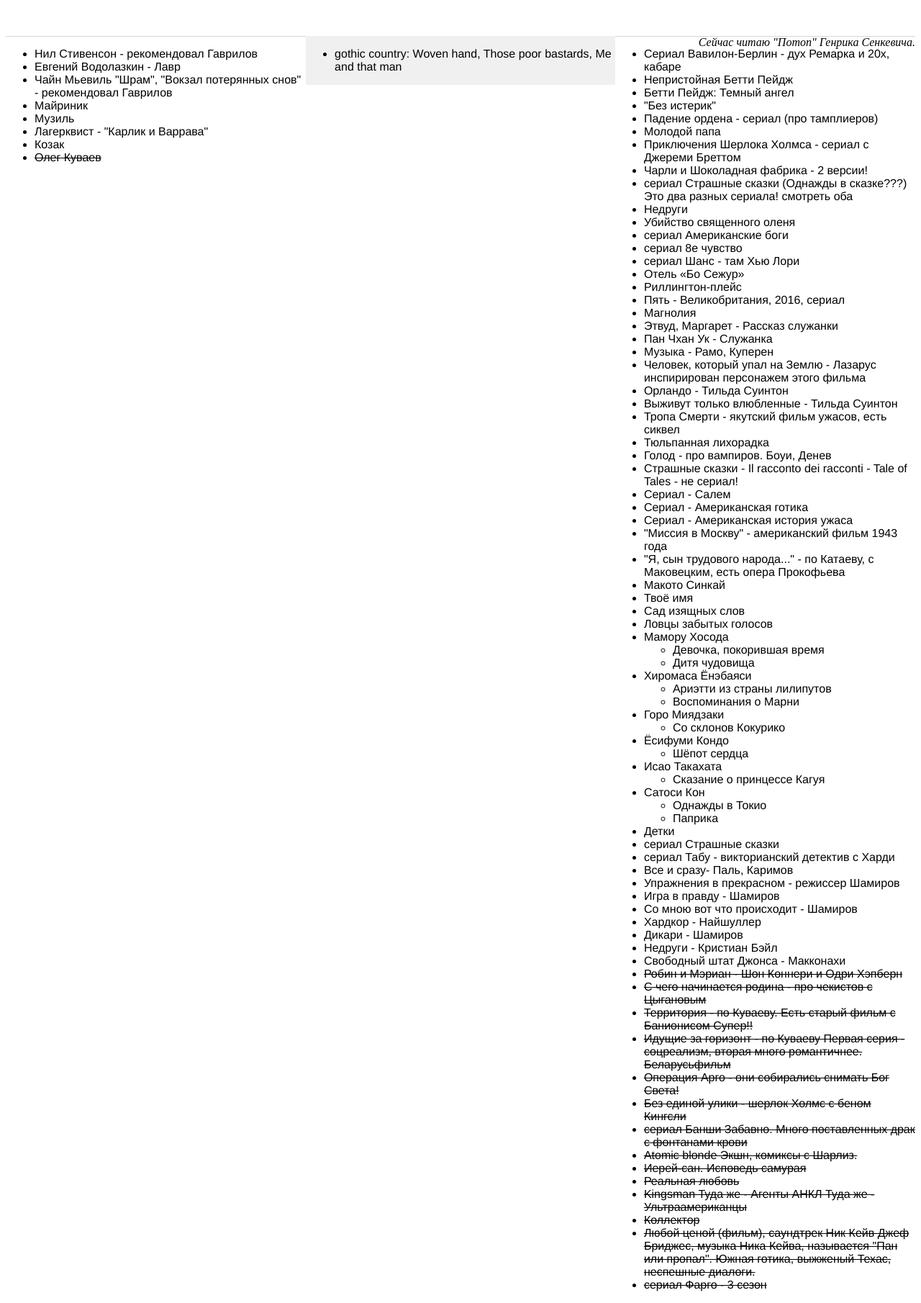
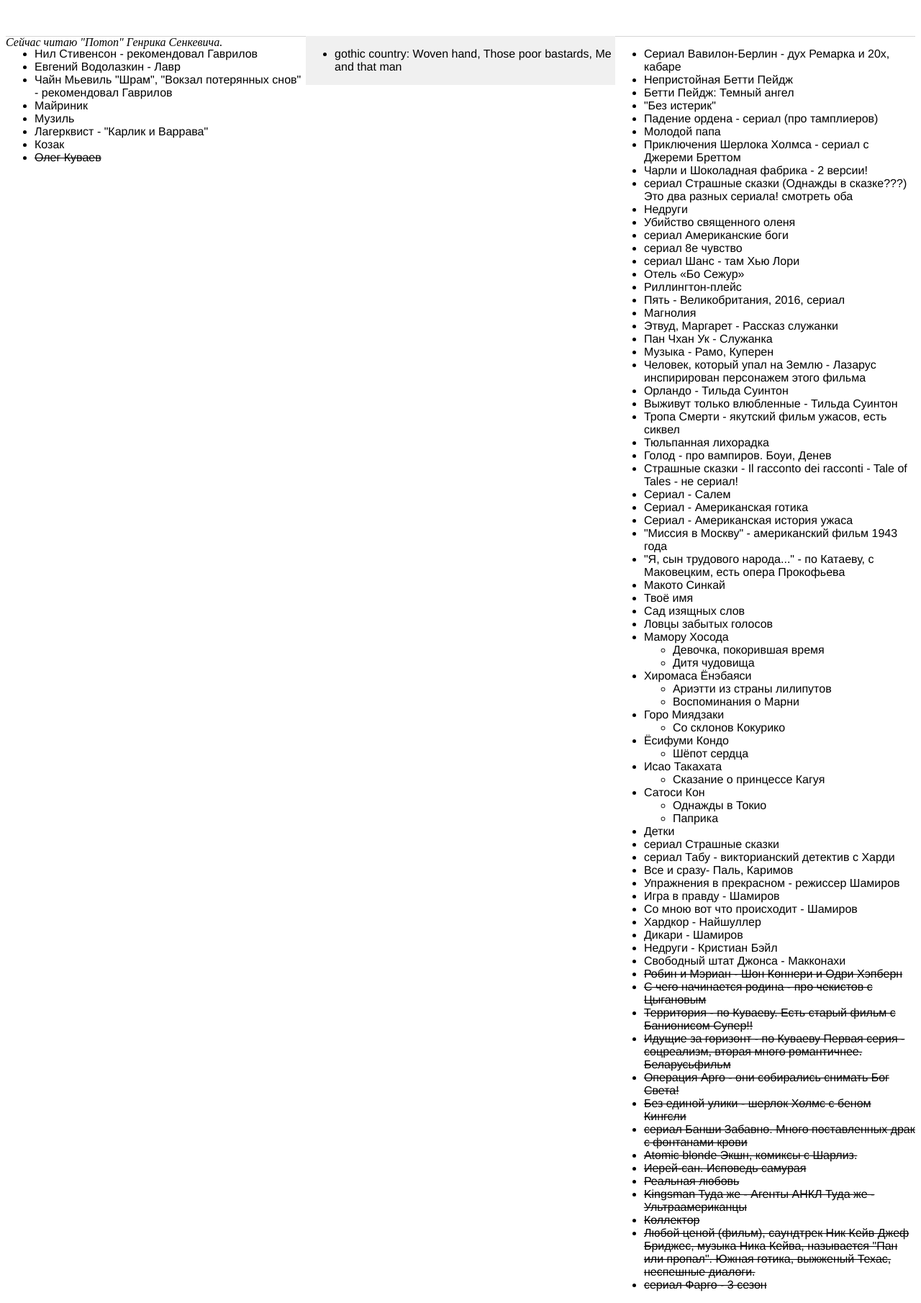
Before and after one commit to hinterlistig/hinterlistig.github.io, a Jekyll site: the page built from index.html, in a window 1280 px wide. Shown: the whole page at 72% size. Built offline with Jekyll 4.4.1, drawn with Linux system fonts in a browser that asks for light colours.

Commit message:
Update main.css

```diff
--- a/css/main.css
+++ b/css/main.css
@@ -45,6 +45,8 @@
 .now {
     font-style: italic;
     float: right;
+    position: absolute;
+    top:10;
 }
 .read{
     width: 33%;
```
